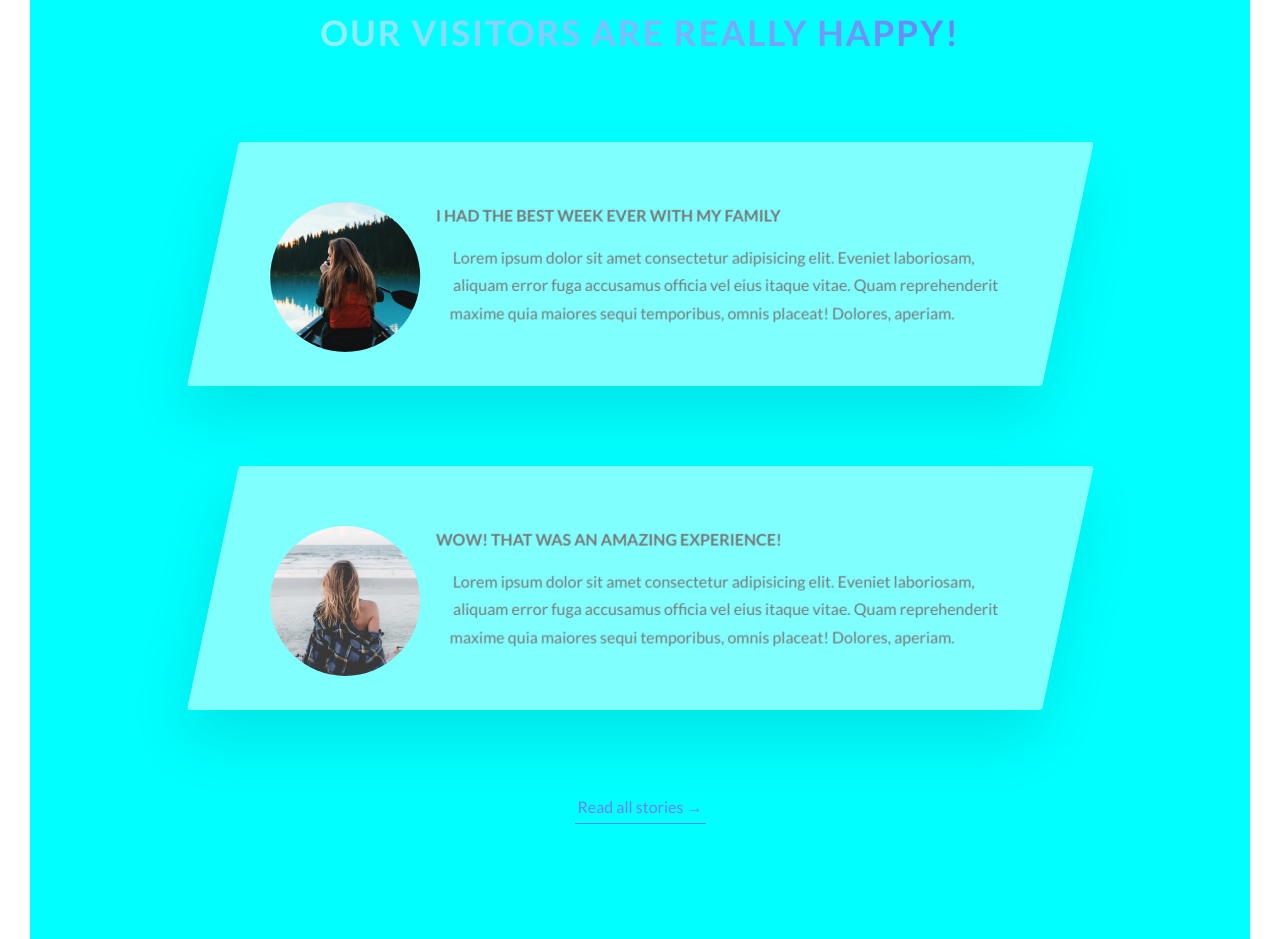
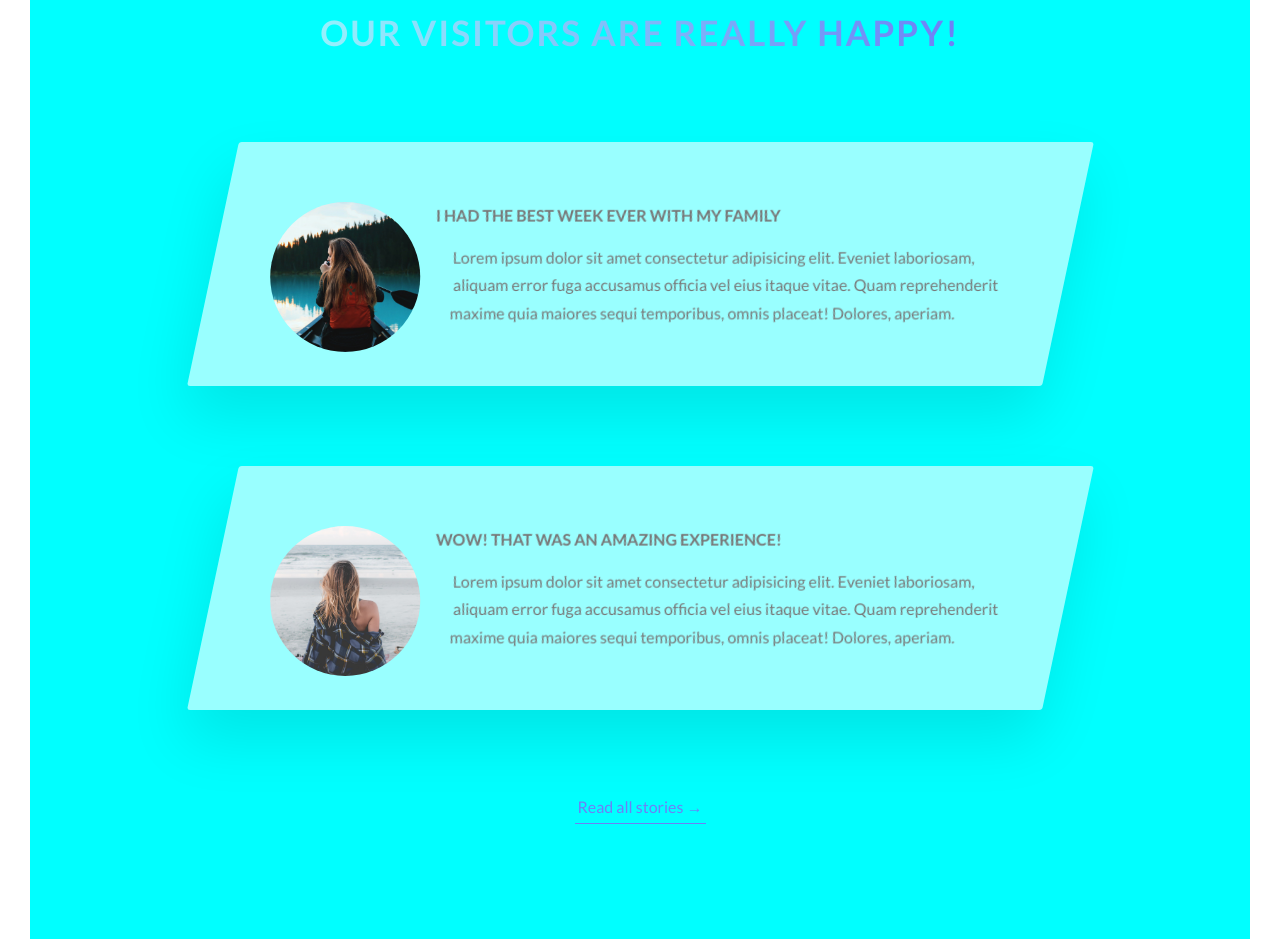
Before and after one commit to shikinen/western-pomerania, a website: page index.html in a window 1280 px wide. Shown: the part 3611-4550 px from the top of the page. Drawn offline with nearby package versions, Linux system fonts and the light colour scheme; files that its build step writes are made by us from their sources.

Commit message:
Some tweaks to stories section

```diff
--- a/sass/components/_story.scss
+++ b/sass/components/_story.scss
@@ -2,7 +2,7 @@
     width: 75%;
     margin: 0 auto;
     box-shadow: 0 3rem 6rem rgba($color-black, .1);
-    background-color: rgba($color-white, .5);
+    background-color: rgba($color-white, .6);
     border-radius: 3px;
     padding: 6rem;
     padding-left: 9rem;
```
